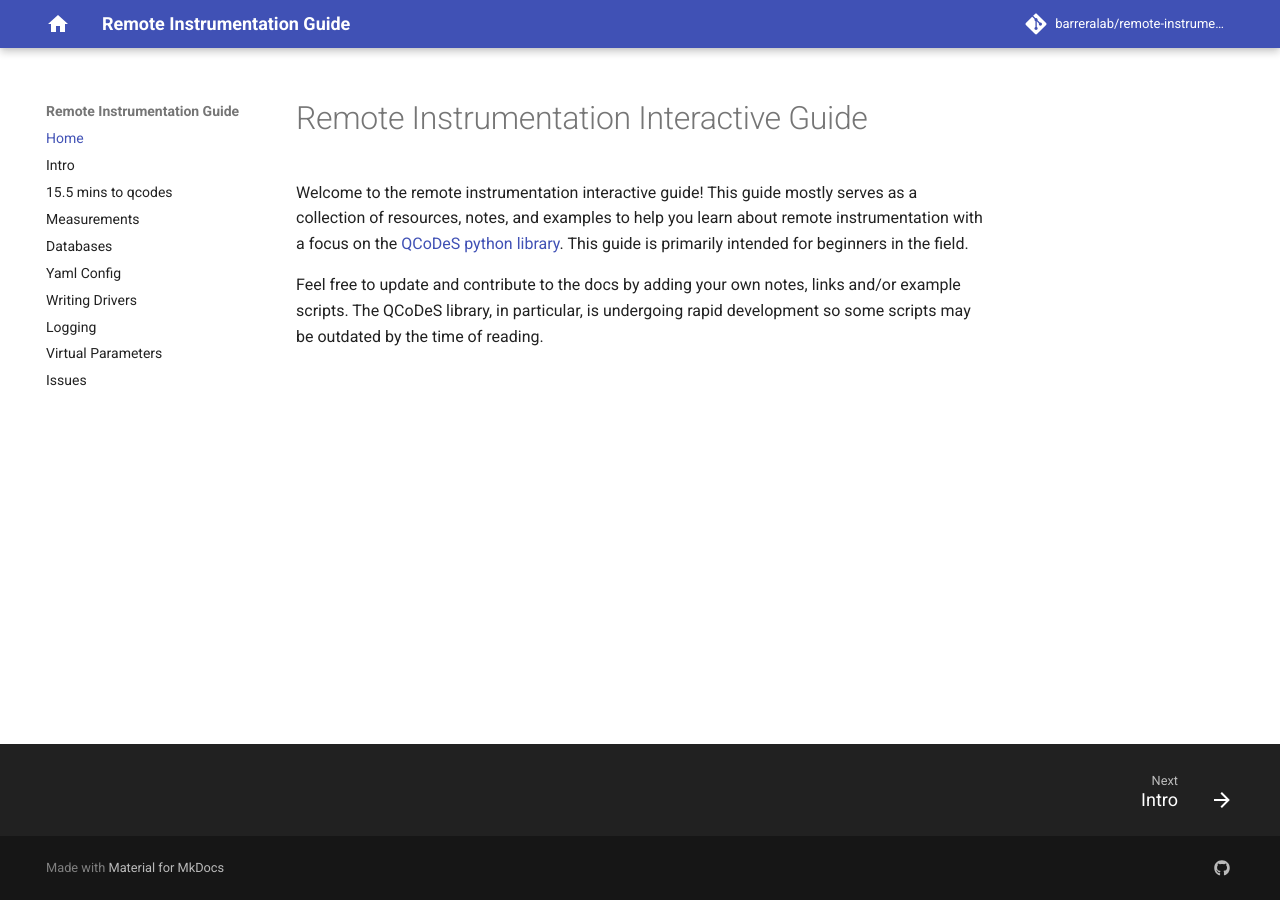
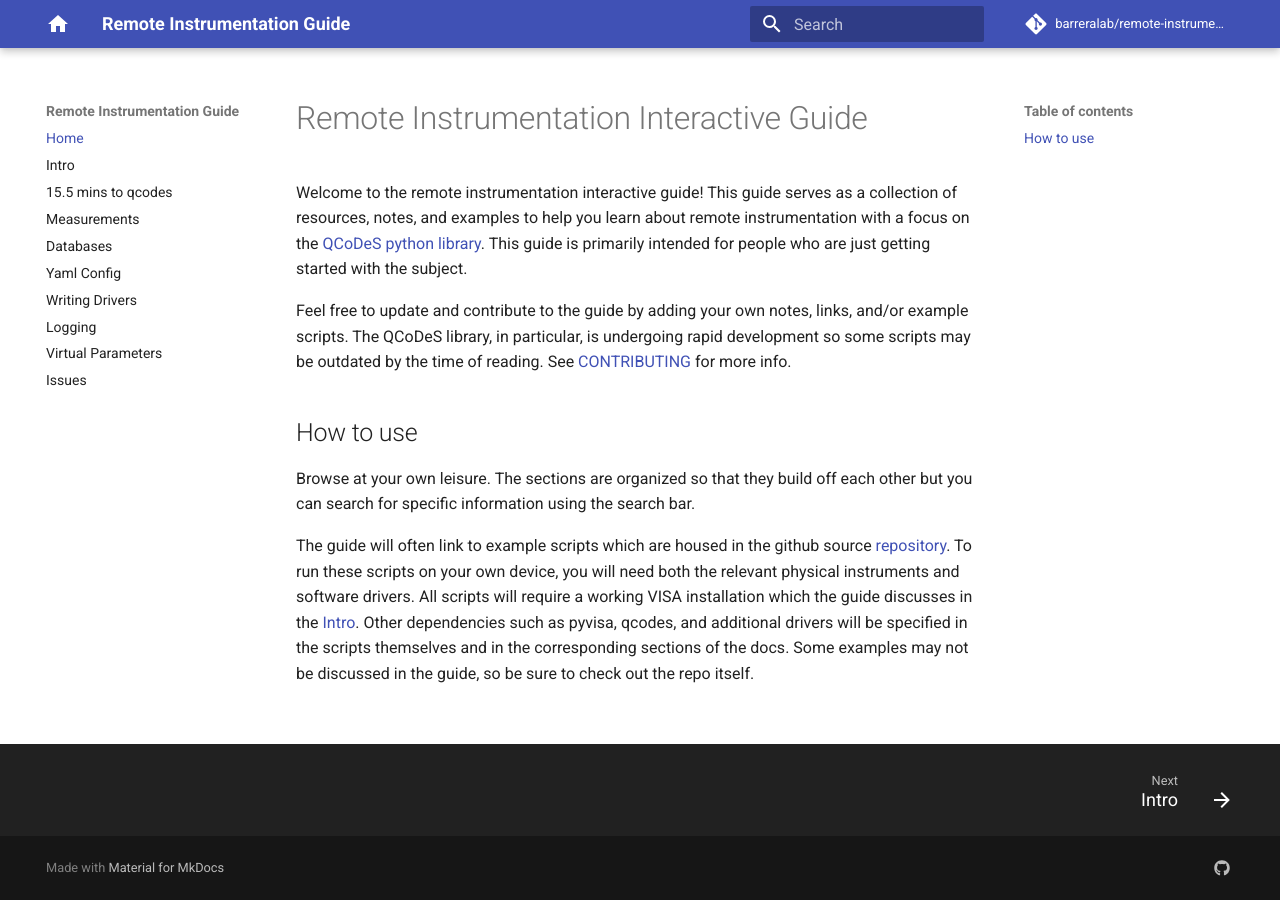
Before and after one commit to barreralab/remote-instrumentation-guide, an MkDocs documentation site: the page built from docs/index.md, in a window 1280 px wide. Built offline with MkDocs 1.6.1 and Material for MkDocs 9.7.7, drawn with Linux system fonts in a browser that asks for light colours; comment, search, counter and statistics services are not loaded.

Commit message:
added search

```diff
--- a/docs/index.md
+++ b/docs/index.md
@@ -1,5 +1,11 @@
 # Remote Instrumentation Interactive Guide
 
-Welcome to the remote instrumentation interactive guide! This guide mostly serves as a collection of resources, notes, and examples to help you learn about remote instrumentation with a focus on the [QCoDeS python library](http://microsoft.github.io/Qcodes/). This guide is primarily intended for beginners in the field.
+Welcome to the remote instrumentation interactive guide! This guide serves as a collection of resources, notes, and examples to help you learn about remote instrumentation with a focus on the [QCoDeS python library](http://microsoft.github.io/Qcodes/). This guide is primarily intended for people who are just getting started with the subject.
 
-Feel free to update and contribute to the docs by adding your own notes, links and/or example scripts. The QCoDeS library, in particular, is undergoing rapid development so some scripts may be outdated by the time of reading.
+Feel free to update and contribute to the guide by adding your own notes, links, and/or example scripts. The QCoDeS library, in particular, is undergoing rapid development so some scripts may be outdated by the time of reading. See [CONTRIBUTING](https://github.com/barreralab/remote-instrumentation-guide/blob/main/CONTRIBUTING.md) for more info.
+
+## How to use
+Browse at your own leisure. The sections are organized so that they build off each other but you can search for specific information using the search bar.
+
+The guide will often link to example scripts which are housed in the github source [repository](https://github.com/barreralab/remote-instrumentation-guide). To run these scripts on your own device, you will need both the relevant physical instruments and software drivers. All scripts will require a working VISA installation which the guide discusses in the [Intro](./intro.md#visa-and-scpi). Other dependencies such as pyvisa, qcodes, and additional drivers will be specified in the scripts themselves and in the corresponding sections of the docs.
+Some examples may not be discussed in the guide, so be sure to check out the repo itself.
--- a/mkdocs.yml
+++ b/mkdocs.yml
@@ -60,6 +60,7 @@ markdown_extensions:
   - pymdownx.superfences
 
 plugins:
+  - search
   - git-revision-date-localized:
       enable_creation_date: true
 
--- a/requirements.txt
+++ b/requirements.txt
@@ -1,3 +1,2 @@
 mkdocs>=1.6.1
 mkdocs-material>=9.5.34
-qcodes>=0.46.0
```
Also changed, not shown: CONTRIBUTING.md (+3 -1 lines), docs/intro.md (+24 -19 lines).
